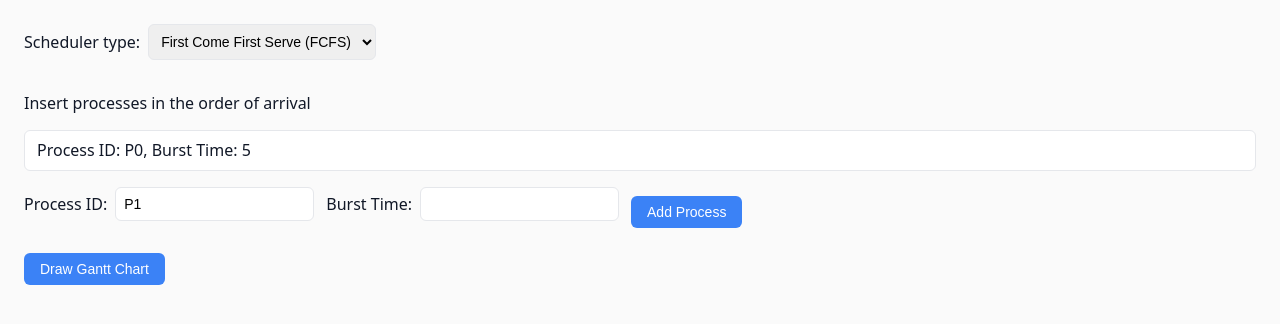
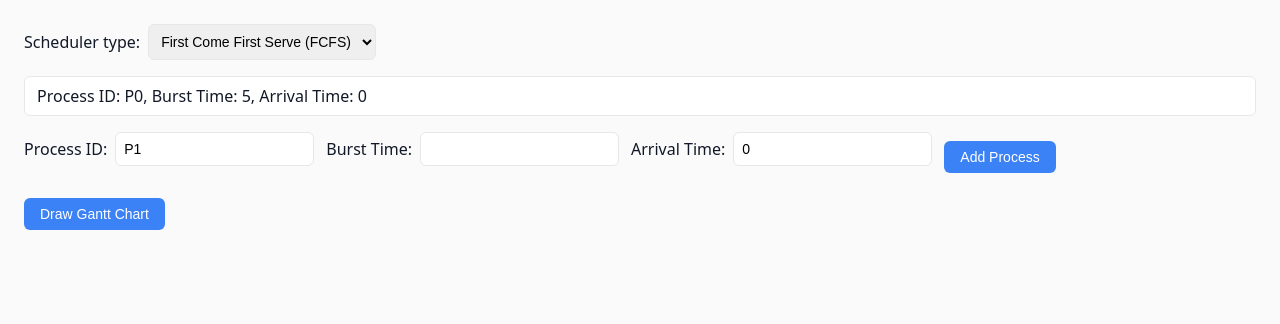
Before and after one commit to KhalidAlansary/Traffic, a React (Vite) app: page / in a window 1280 px wide. Both pictures are taken after typing "5" into the empty fields and a click on the input "Add Process". Shown: the top 324 px of the page. Built offline with nearby package versions, Linux system fonts and the light colour scheme.

Commit message:
fix: take into account process arrival time

```diff
--- a/src/components/Chart.jsx
+++ b/src/components/Chart.jsx
@@ -13,10 +13,8 @@ gantt
     section Processes
 `;
 
-  let lastFinishedTime = 0;
-  for (const { processID, duration } of data) {
-    graphDefinition += `    ${processID} : ${lastFinishedTime}, ${lastFinishedTime + duration}\n`;
-    lastFinishedTime += duration;
+  for (const { processID, start, finish } of data) {
+    graphDefinition += `    ${processID} : ${start}, ${finish}\n`;
   }
 
   async function drawChart() {
--- a/src/components/schedulers/FirstComeFirstServe.jsx
+++ b/src/components/schedulers/FirstComeFirstServe.jsx
@@ -1,32 +1,45 @@
 import { useState } from "react";
 import PropTypes from "prop-types";
 
-function fcfs(burstTimes) {
-  return Array.from(burstTimes.entries()).flatMap(([key, value]) => ({
-    processID: key,
-    duration: value,
-  }));
+function fcfs(processesData) {
+  const processesQueue = Array.from(processesData.entries()).sort(
+    ([, a], [, b]) => b.arrivalTime - a.arrivalTime,
+  );
+  const res = [];
+  let finish = 0;
+  while (processesQueue.length > 0) {
+    let [processID, { burstTime, arrivalTime }] = processesQueue.pop();
+    const start = Math.max(finish, arrivalTime);
+    finish = start + burstTime;
+    res.push({
+      processID,
+      start,
+      finish,
+    });
+  }
+  return res;
 }
 
 export default function FirstComeFirstServe({ setRes }) {
-  const [burstTimes, setBurstTimes] = useState(new Map());
+  const [processesData, setProcessesData] = useState(new Map());
 
   function addProcess(formData) {
     const processId = formData.get("processId");
     const burstTime = parseInt(formData.get("burstTime"));
+    const arrivalTime = parseInt(formData.get("arrivalTime"));
 
-    if (processId && burstTime) {
-      setBurstTimes((prev) => new Map(prev).set(processId, burstTime));
-    }
+    setProcessesData((prev) =>
+      new Map(prev).set(processId, { burstTime, arrivalTime }),
+    );
   }
 
   return (
     <>
-      <p>Insert processes in the order of arrival</p>
       <ul>
-        {Array.from(burstTimes.entries()).map(([processId, burstTime]) => (
+        {Array.from(processesData.entries()).map(([processId, val]) => (
           <li key={processId}>
-            Process ID: {processId}, Burst Time: {burstTime}
+            Process ID: {processId}, Burst Time: {val.burstTime}, Arrival Time:{" "}
+            {val.arrivalTime}
           </li>
         ))}
       </ul>
@@ -36,7 +49,7 @@ export default function FirstComeFirstServe({ setRes }) {
           <input
             type="text"
             name="processId"
-            defaultValue={`P${burstTimes.size}`}
+            defaultValue={`P${processesData.size}`}
             required
           />
         </label>
@@ -44,12 +57,16 @@ export default function FirstComeFirstServe({ setRes }) {
           Burst Time:
           <input type="number" name="burstTime" required />
         </label>
+        <label>
+          Arrival Time:
+          <input type="number" name="arrivalTime" defaultValue={0} required />
+        </label>
         <input type="submit" value="Add Process" />
       </form>
       <button
         type="button"
         onClick={() => {
-          setRes(fcfs(burstTimes));
+          setRes(fcfs(processesData));
         }}
       >
         Draw Gantt Chart
```
